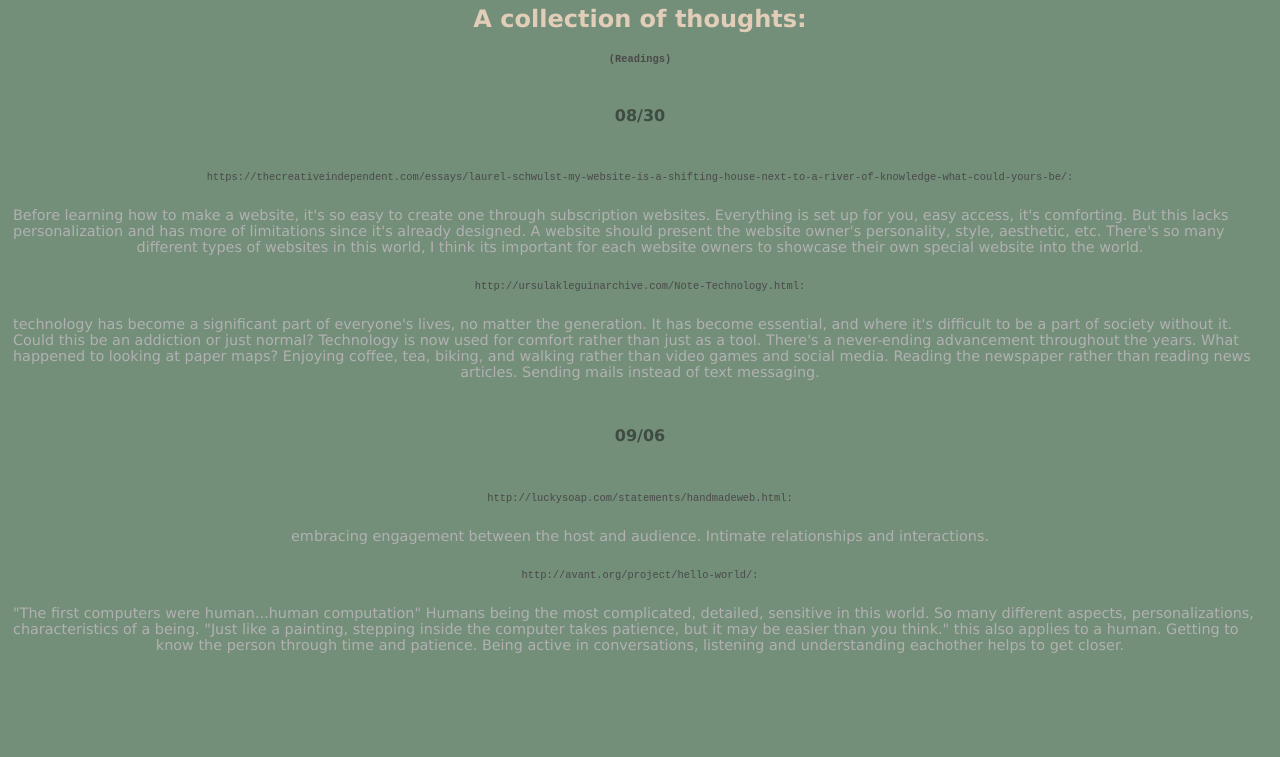
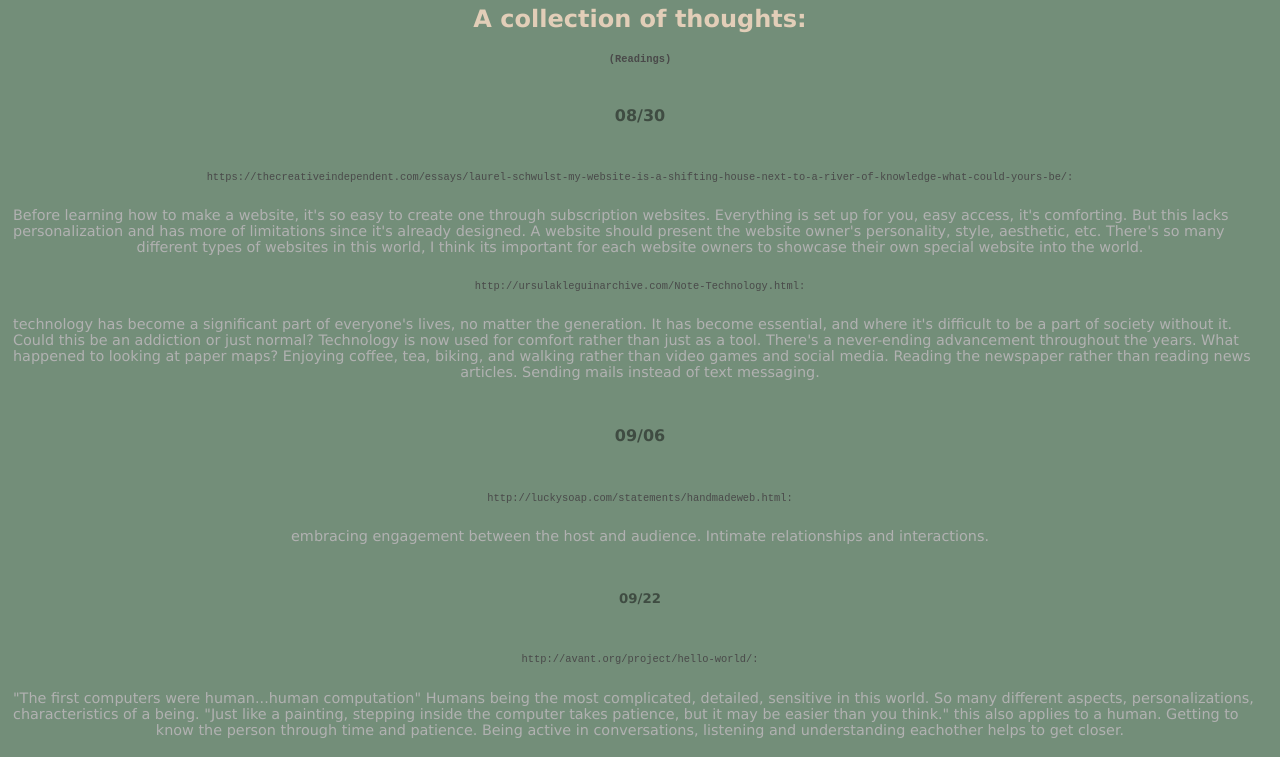
Before and after one commit to choiag/class-site, a plain HTML site: page journals/index.html in a window 1280 px wide. Shown: the part 95-852 px from the top of the page. Before the commit the page ends 800 px from the top, so only its background shows below. Drawn offline with Linux system fonts and the light colour scheme.

Commit message:
journal update

```diff
--- a/journals/index.html
+++ b/journals/index.html
@@ -8,6 +8,7 @@
        <h1>Journals</h1>
        <h2>A collection of thoughts:</h2>
        <h3> (Readings)</h3>
+
        <h4>08/30</h4>
         <p class="special">https://thecreativeindependent.com/essays/laurel-schwulst-my-website-is-a-shifting-house-next-to-a-river-of-knowledge-what-could-yours-be/:</p>
             <P>Before learning how to make a website, it's so easy to create one through subscription websites. Everything is set up for you, easy access, it's comforting. But this lacks personalization and has more of limitations since it's already designed. A website should present the website owner's personality, style, aesthetic, etc.
@@ -16,10 +17,13 @@
             <P>technology has become a significant part of everyone's lives, no matter the generation. It has become essential, and where it's difficult to be a part of society without it. Could this be an addiction or just normal?
             Technology is now used for comfort rather than just as a tool. There's a never-ending advancement throughout the years.
             What happened to looking at paper maps? Enjoying coffee, tea, biking, and walking rather than video games and social media. Reading the newspaper rather than reading news articles. Sending mails instead of text messaging. </p>
+
         <h4>09/06</h4>
-        <P class="special">http://luckysoap.com/statements/handmadeweb.html:</p>
-            <P> embracing engagement between the host and audience. Intimate relationships and interactions. </P>
-        <P class="special">http://avant.org/project/hello-world/:</p>
+            <P class="special">http://luckysoap.com/statements/handmadeweb.html:</p>
+                <P> embracing engagement between the host and audience. Intimate relationships and interactions. </P>
+
+        <h5>09/22</h5>
+            <P class="special">http://avant.org/project/hello-world/:</p>
             <p>"The first computers were human...human computation" Humans being the most complicated, detailed, sensitive in this world. So many different aspects, personalizations, characteristics of a being. "Just like a painting, stepping inside the computer takes patience, but it may be easier than you think." this also applies to a human. Getting to know the person through time and patience. Being active in conversations, listening and understanding eachother helps to get closer. </p>
 
     </body>
--- a/journals/style.css
+++ b/journals/style.css
@@ -15,15 +15,23 @@ p {
     font-family: monospace;
     margin: 10px;
 }
+
 h1 {
     font-size: 250%;
 }
+
 h3 {
     color:rgb(74, 74, 74);
     font-family: monospace;
     font-size: 80%;
 }
+
 h4 {
     color:rgb(63, 76, 66);
     padding: 20px;
 }
+
+h5 {
+    color:rgb(63, 76, 66);
+    padding: 20px;
+}
```
Also changed, not shown: 4 other files.
